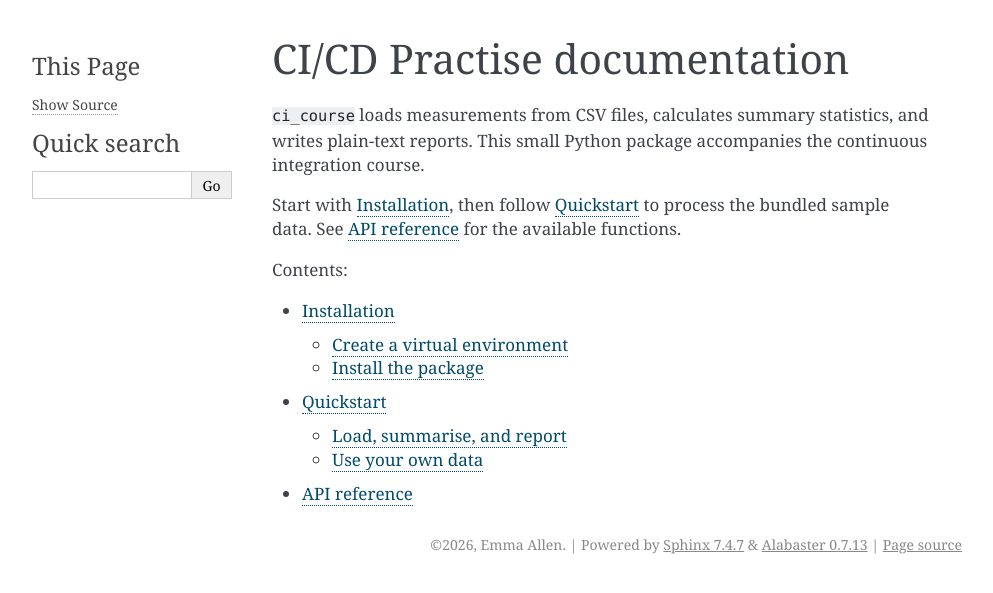
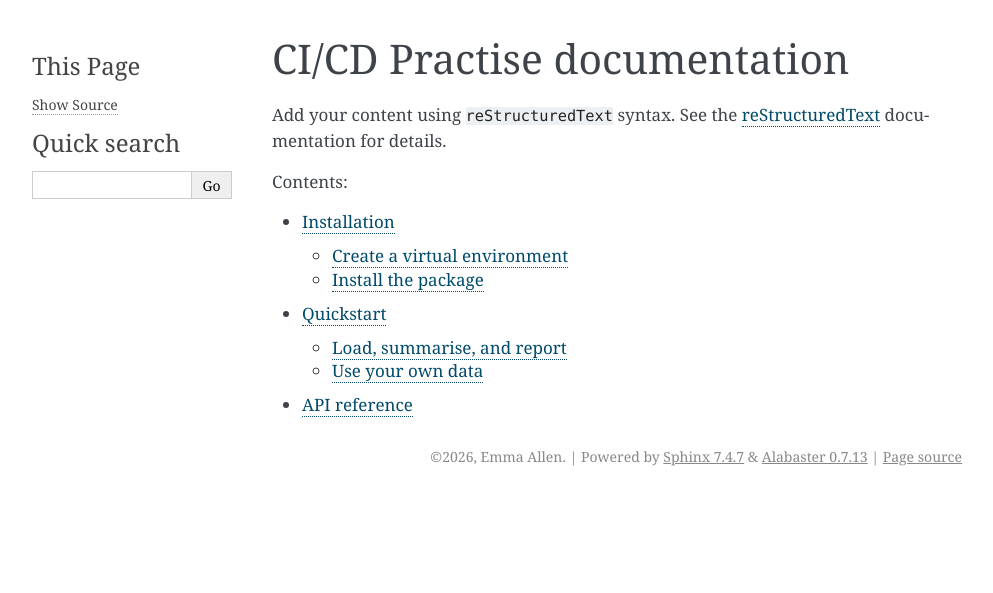
Before and after one commit to ejallen471/ci_cd_practise, a Sphinx documentation site: the page built from docs/index.rst, in a window 1280 px wide. Shown: the top 593 px of the page, without its empty margins (148-1141 px from the left). Built offline with Sphinx 7.4.7, drawn with Linux system fonts in a browser that asks for light colours.

Commit message:
updated index.rst

```diff
--- a/docs/index.rst
+++ b/docs/index.rst
@@ -1,12 +1,15 @@
+.. CI/CD Practise documentation master file, created by
+   sphinx-quickstart on Fri Oct 16 14:01:04 2026.
+   You can adapt this file completely to your liking, but it should at least
+   contain the root `toctree` directive.
+
 CI/CD Practise documentation
 ============================
 
-``ci_course`` loads measurements from CSV files, calculates summary statistics,
-and writes plain-text reports. This small Python package accompanies the
-continuous integration course.
+Add your content using ``reStructuredText`` syntax. See the
+`reStructuredText <https://www.sphinx-doc.org/en/master/usage/restructuredtext/index.html>`_
+documentation for details.
 
-Start with :doc:`install`, then follow :doc:`quickstart` to process the bundled
-sample data. See :doc:`reference` for the available functions.
 
 .. toctree::
    :maxdepth: 2
```
